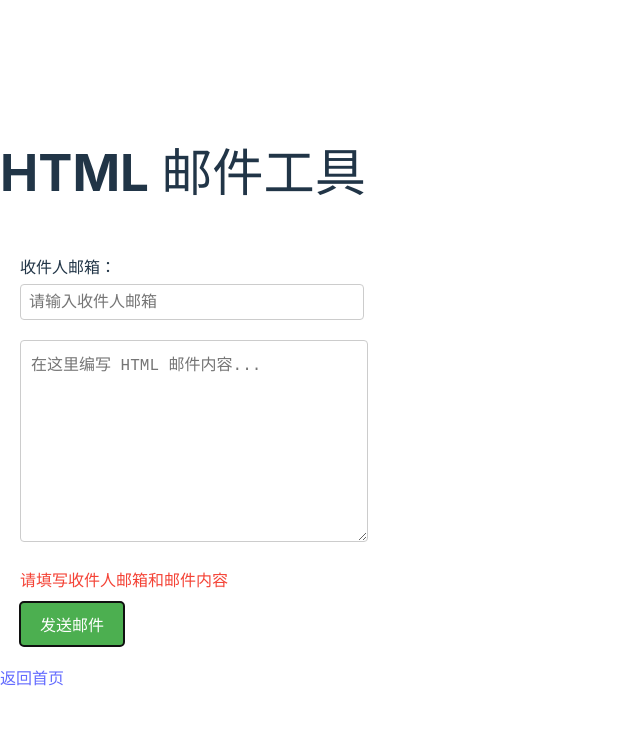
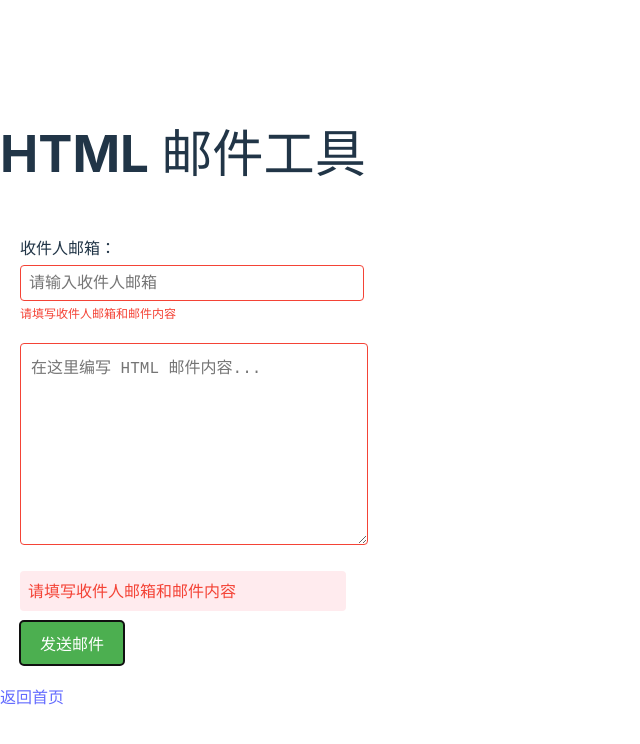
Before and after one commit to alpacachen/html-mail, a React (Vite) app in the folder client/: page /html-mail in a window 1280 px wide. Both pictures are taken after a click on the button "发送邮件". Shown: the top 744 px of the page, without its empty margins (0-640 px from the left). Built offline with nearby package versions, Linux system fonts and the light colour scheme.

Commit message:
对发送邮件接口做基本的参数校验

```diff
--- a/client/src/pages/HtmlMail.module.css
+++ b/client/src/pages/HtmlMail.module.css
@@ -53,9 +53,25 @@
 .success {
   color: #4CAF50;
   margin-bottom: 10px;
+  padding: 8px;
+  background-color: #e8f5e9;
+  border-radius: 4px;
 }
 
 .error {
   color: #f44336;
   margin-bottom: 10px;
+  padding: 8px;
+  background-color: #ffebee;
+  border-radius: 4px;
 }
+
+.input-error {
+  border-color: #f44336 !important;
+}
+
+.error-message {
+  color: #f44336;
+  font-size: 12px;
+  margin-top: 4px;
+}
--- a/client/src/pages/HtmlMail.tsx
+++ b/client/src/pages/HtmlMail.tsx
@@ -8,11 +8,24 @@ const HtmlMail: React.FC = () => {
   const [content, setContent] = useState("");
   const [sending, setSending] = useState(false);
   const [message, setMessage] = useState("");
+  const [error, setError] = useState<string | null>(null);
   const navigate = useNavigate();
 
+  const validateEmail = (email: string) => {
+    const emailRegex = /^[^\s@]+@[^\s@]+\.[^\s@]+$/;
+    return emailRegex.test(email);
+  };
+
   const handleSendEmail = async () => {
+    setError(null);
+
     if (!email || !content) {
-      setMessage("请填写收件人邮箱和邮件内容");
+      setError("请填写收件人邮箱和邮件内容");
+      return;
+    }
+
+    if (!validateEmail(email)) {
+      setError("请输入有效的邮箱地址");
       return;
     }
 
@@ -32,7 +45,8 @@ const HtmlMail: React.FC = () => {
       });
 
       if (!response.ok) {
-        throw new Error("发送失败");
+        const data = await response.json();
+        throw new Error(data.message || "发送失败");
       }
 
       await response.json();
@@ -40,12 +54,11 @@ const HtmlMail: React.FC = () => {
       setEmail("");
       setContent("");
     } catch (error: unknown) {
-      console.log("error", error);
       if (error instanceof Error && error.message === "Unauthorized") {
         navigate("/");
         return;
       }
-      setMessage("邮件发送失败，请重试");
+      setError(error instanceof Error ? error.message : "邮件发送失败，请重试");
       console.error("发送邮件出错:", error);
     } finally {
       setSending(false);
@@ -62,27 +75,36 @@ const HtmlMail: React.FC = () => {
             type="email"
             id="email"
             value={email}
-            onChange={(e) => setEmail(e.target.value)}
-            className={styles["email-input"]}
+            onChange={(e) => {
+              setEmail(e.target.value);
+              setError(null);
+            }}
+            className={`${styles["email-input"]} ${error && !validateEmail(email) ? styles["input-error"] : ""}`}
             placeholder="请输入收件人邮箱"
             required
           />
+          {error && !validateEmail(email) && (
+            <div className={styles["error-message"]}>{error}</div>
+          )}
         </div>
 
         <textarea
           placeholder="在这里编写 HTML 邮件内容..."
           rows={10}
           value={content}
-          onChange={(e) => setContent(e.target.value)}
-          className={styles["mail-editor"]}
+          onChange={(e) => {
+            setContent(e.target.value);
+            setError(null);
+          }}
+          className={`${styles["mail-editor"]} ${error && !content ? styles["input-error"] : ""}`}
         />
 
         {message && (
-          <div
-            className={styles[message.includes("成功") ? "success" : "error"]}
-          >
-            {message}
-          </div>
+          <div className={styles.success}>{message}</div>
+        )}
+
+        {error && (
+          <div className={styles.error}>{error}</div>
         )}
 
         <button
```
Also changed, not shown: 1 other file (tests, documents, lock files or other folders).
